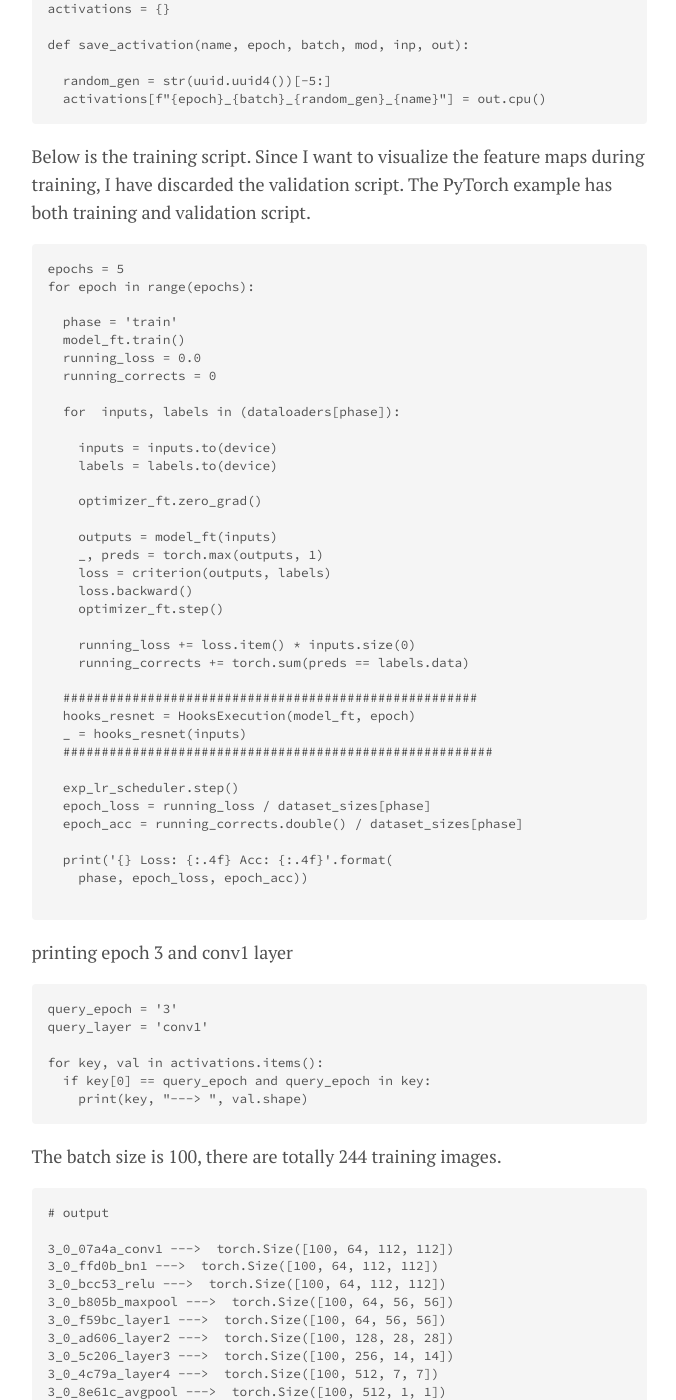
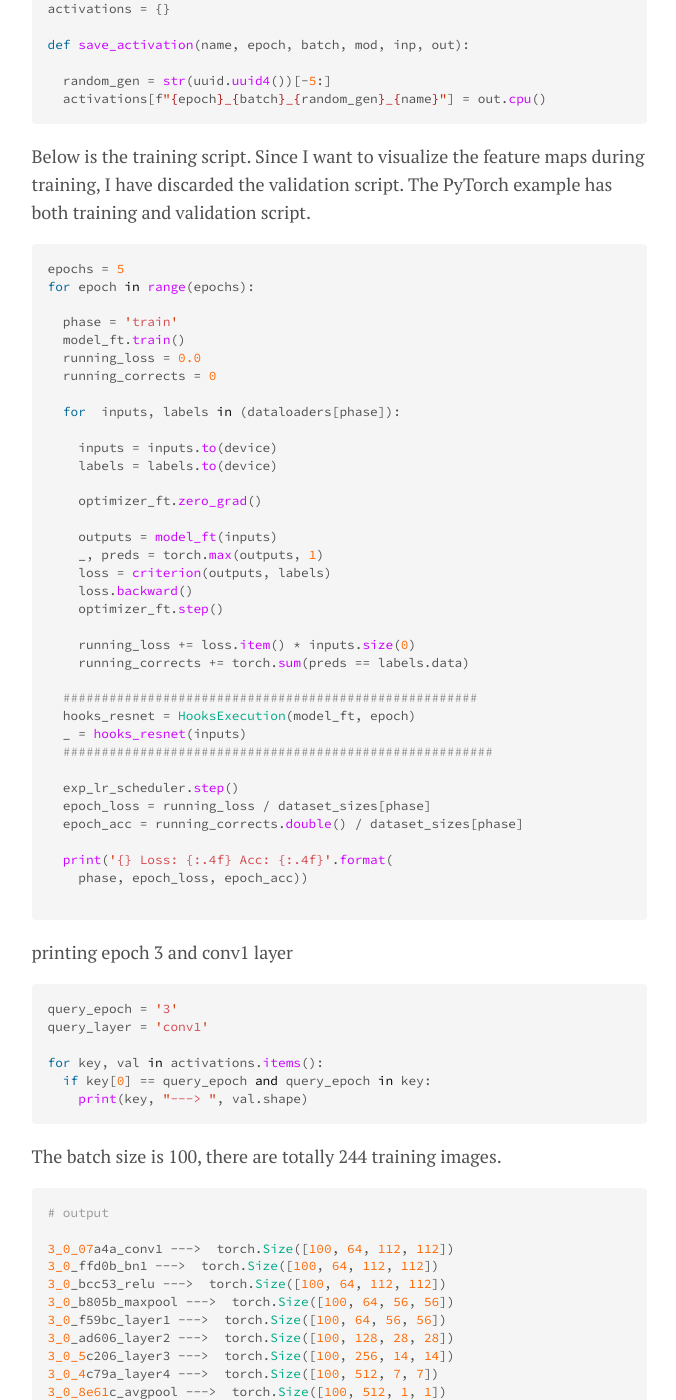
Before and after one commit to karthikziffer/karthikziffer.github.io, a Jekyll site: the page built from _posts/2021-05-09-visualize-feature-maps.md, in a window 1280 px wide and 1400 px high, scrolled down 2315 px. Shown: the whole window, without its empty margins (301-977 px from the left). Built offline with Jekyll 4.4.1, drawn with Linux system fonts in a browser that asks for light colours; comment, search, counter and statistics services are not loaded; some of the changed text lies outside the part shown.

Commit message:
added visualize feature maps article

````diff
--- a/_posts/2021-05-09-visualize-feature-maps.md
+++ b/_posts/2021-05-09-visualize-feature-maps.md
@@ -81,7 +81,7 @@ Defining a class for forward hooks. **register_forward_hook** calls the function
 
 
 
-```
+```python
 from functools import partial
 
 class HooksExecution(nn.Module):
@@ -106,7 +106,7 @@ class HooksExecution(nn.Module):
 
 I am using an universal unique identifier for activations dictionary keys to avoid overwriting. This can be optimized.
 
-```
+```python
 activations = {}
 
 def save_activation(name, epoch, batch, mod, inp, out):
@@ -121,7 +121,7 @@ Below is the training script. Since I want to visualize the feature maps during
 
 
 
-```
+```python
 epochs = 5
 for epoch in range(epochs):
 
@@ -164,7 +164,7 @@ for epoch in range(epochs):
 
 printing epoch 3 and conv1 layer
 
-```
+```python
 query_epoch = '3'
 query_layer = 'conv1'
 
@@ -177,7 +177,7 @@ for key, val in activations.items():
 
 The batch size is 100, there are totally 244 training images.
 
-```
+```python
 # output
 
 3_0_07a4a_conv1 --->  torch.Size([100, 64, 112, 112])
@@ -220,7 +220,7 @@ The batch size is 100, there are totally 244 training images.
 
  Just visualizing **conv1**
 
-```
+```python
 query_epoch = '3'
 query_layer = 'conv1'
 
@@ -234,7 +234,7 @@ for key, val in activations.items():
 
 
 
-```
+```python
 width=60
 height=60
 rows = 10
````
